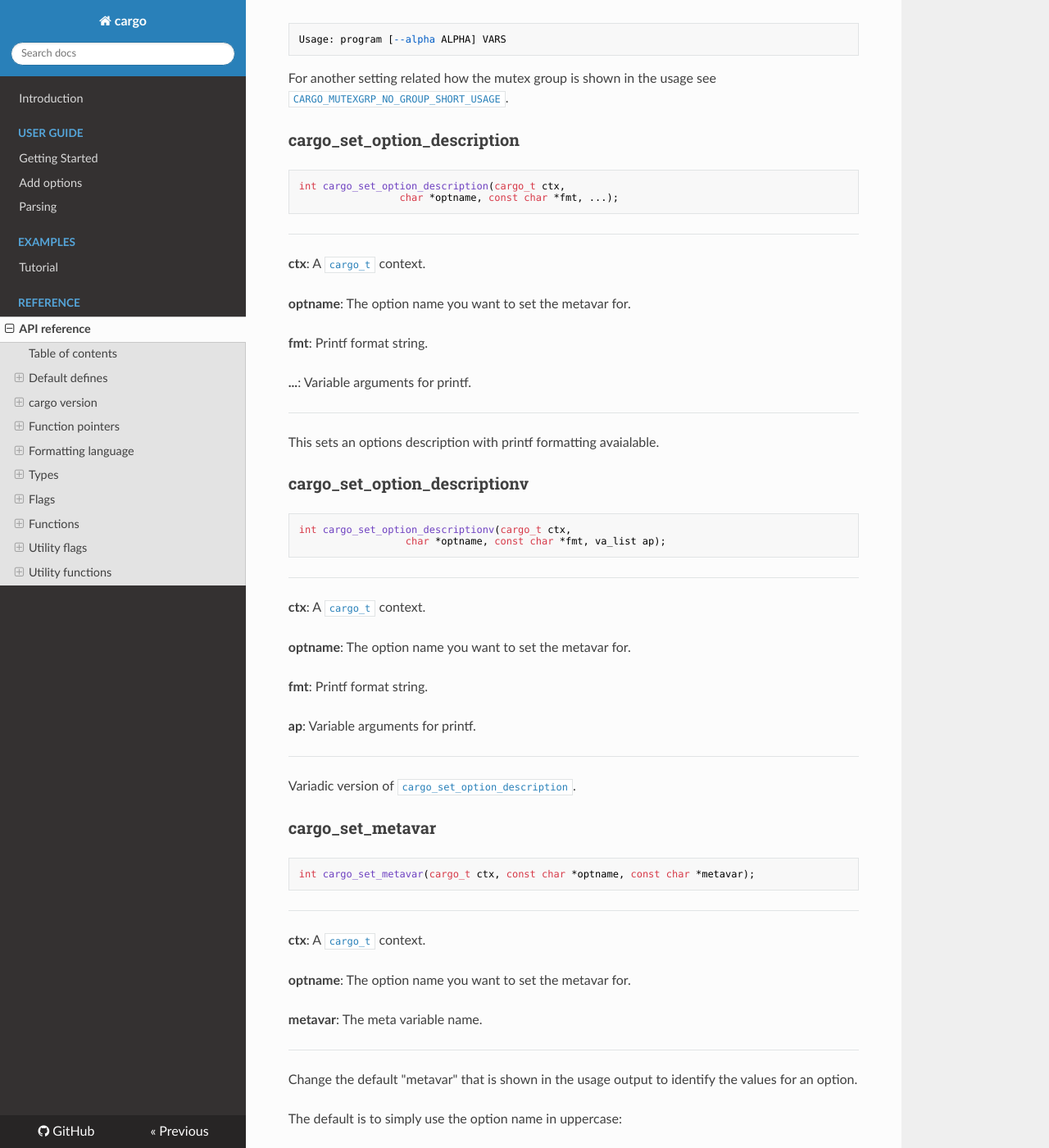
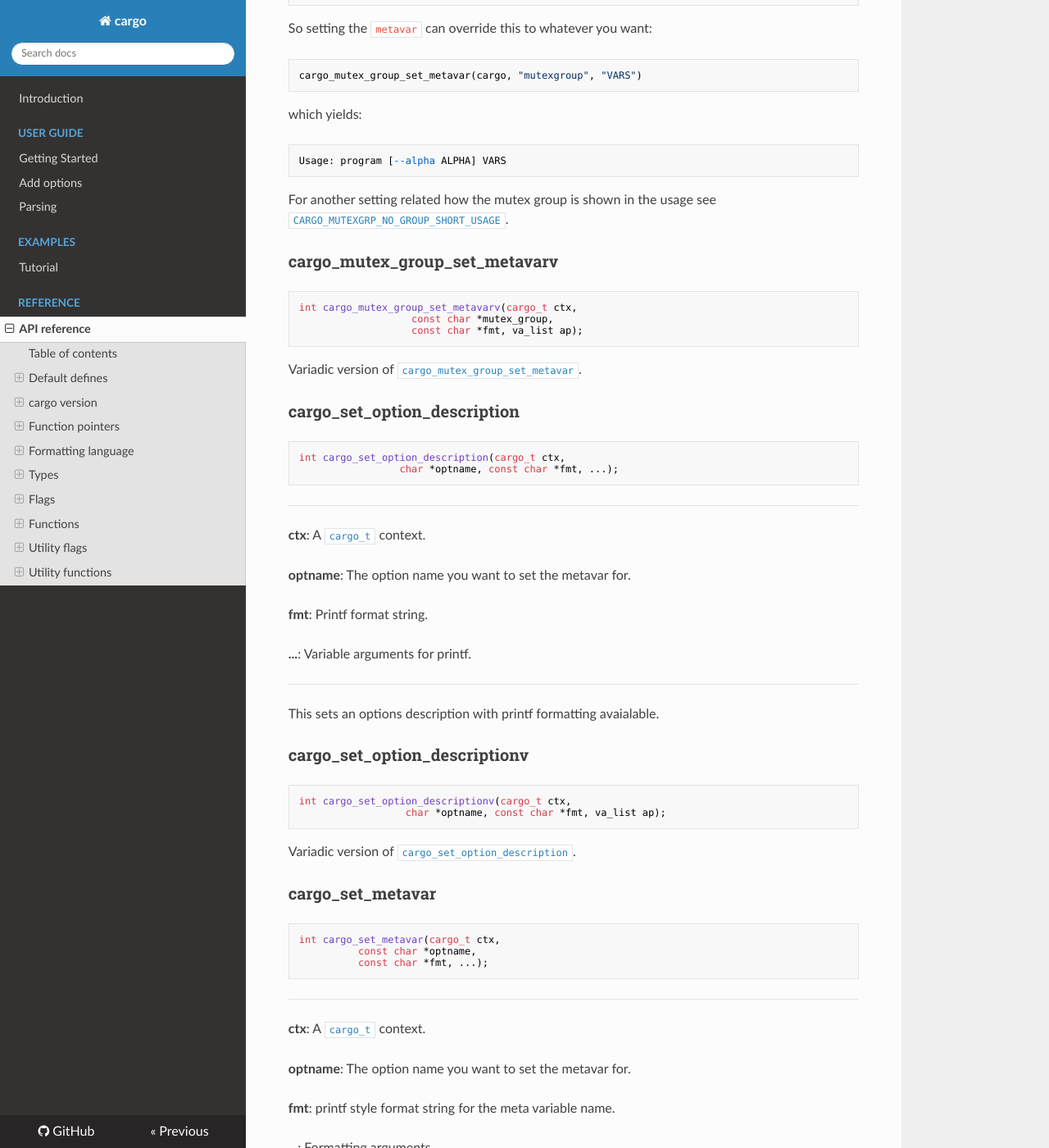
Before and after one commit to JoakimSoderberg/cargo, an MkDocs documentation site: the page built from docs/api.md, in a window 1280 px wide and 1400 px high, scrolled down 26041 px. Shown: the whole window at 82% size. Built offline with MkDocs 1.6.1, drawn with Linux system fonts in a browser that asks for light colours; nearby versions of some CDN libraries; old or Windows-style settings are respelled for this version of MkDocs; some of the changed text lies outside the part shown.

Commit message:
Make all set_* text something functions support printf formatting.
This just makes life easier for more advanced formatting!

````diff
--- a/docs/api.md
+++ b/docs/api.md
@@ -849,7 +849,9 @@ Adds an option to a mutex group.
 ### cargo_mutex_group_set_metavar ###
 
 ```c
-int cargo_mutex_group_set_metavar(cargo_t ctx, const char *mutex_group, const char *metavar);
+int cargo_mutex_group_set_metavar(cargo_t ctx,
+                  const char *mutex_group,
+                  const char *fmt, ...);
 ```
 
 ---
@@ -858,7 +860,9 @@ int cargo_mutex_group_set_metavar(cargo_t ctx, const char *mutex_group, const ch
 
 **group**: The name of the mutex group.
 
-**metavar**: The meta variable name.
+**fmt**: printf style format string for the meta variable name.
+
+**...**: Formatting arguments.
 
 ---
 
@@ -887,6 +891,17 @@ Usage: program [--alpha ALPHA] VARS
 ```
 
 For another setting related how the mutex group is shown in the usage see [`CARGO_MUTEXGRP_NO_GROUP_SHORT_USAGE`](api.md#cargo_mutexgrp_no_group_short_usage).
+
+### cargo_mutex_group_set_metavarv ###
+
+```c
+int cargo_mutex_group_set_metavarv(cargo_t ctx,
+                   const char *mutex_group,
+                   const char *fmt, va_list ap);
+```
+
+Variadic version of [`cargo_mutex_group_set_metavar`](api.md#cargo_mutex_group_set_metavar).
+
 
 ### cargo_set_option_description ###
 
@@ -916,33 +931,25 @@ int cargo_set_option_descriptionv(cargo_t ctx,
                   char *optname, const char *fmt, va_list ap);
 ```
 
+Variadic version of [`cargo_set_option_description`](api.md#cargo_set_option_description).
+
+### cargo_set_metavar ###
+
+```c
+int cargo_set_metavar(cargo_t ctx,
+          const char *optname,
+          const char *fmt, ...);
+```
+
 ---
 
 **ctx**: A [`cargo_t`](api.md#cargo_t) context.
 
 **optname**: The option name you want to set the metavar for.
 
-**fmt**: Printf format string.
-
-**ap**: Variable arguments for printf.
-
----
-
-Variadic version of [`cargo_set_option_description`](api.md#cargo_set_option_description).
-
-### cargo_set_metavar ###
-
-```c
-int cargo_set_metavar(cargo_t ctx, const char *optname, const char *metavar);
-```
-
----
-
-**ctx**: A [`cargo_t`](api.md#cargo_t) context.
-
-**optname**: The option name you want to set the metavar for.
-
-**metavar**: The meta variable name.
+**fmt**: printf style format string for the meta variable name.
+
+**...**: Formatting arguments.
 
 ---
 
@@ -965,6 +972,19 @@ Which gives:
 ```c
 --option THEVALUE
 ```
+
+Note that this function allows you to use `printf` formatting.
+
+### cargo_set_metavarv ###
+
+```c
+int cargo_set_metavarv(cargo_t ctx,
+          const char *optname,
+          const char *fmt, va_list ap);
+```
+
+Variadic version of [`cargo_set_metavar`](api.md#cargo_set_metavar).
+
 
 ### cargo_set_internal_usage_flags ###
 
@@ -1094,18 +1114,28 @@ This sets the description shown first in the usage output, before the list of op
 ### cargo_set_epilog ###
 
 ```c
-void cargo_set_epilog(cargo_t ctx, const char *epilog);
-```
-
----
-
-**ctx**: A [`cargo_t`](api.md#cargo_t) context.
-
-**epilog**: The usage epilog.
+void cargo_set_epilog(cargo_t ctx, const char *fmt, ...);
+```
+
+---
+
+**ctx**: A [`cargo_t`](api.md#cargo_t) context.
+
+**fmt**: printf style formatting for the usage epilog.
+
+**...**: Formatting arguments.
 
 ---
 
 This sets the epilog, the text shown after the list of options.
+
+### cargo_set_epilogv ###
+
+```c
+void cargo_set_epilogv(cargo_t ctx, const char *fmt, va_list ap);
+```
+
+Variadic verison of [`cargo_set_epilog`](api.md#cargo_set_epilog)
 
 ### cargo_fprint_usage ###
 
````
Also changed, not shown: other parts of docs/api.md (+1 -1 lines), 2 other files.
